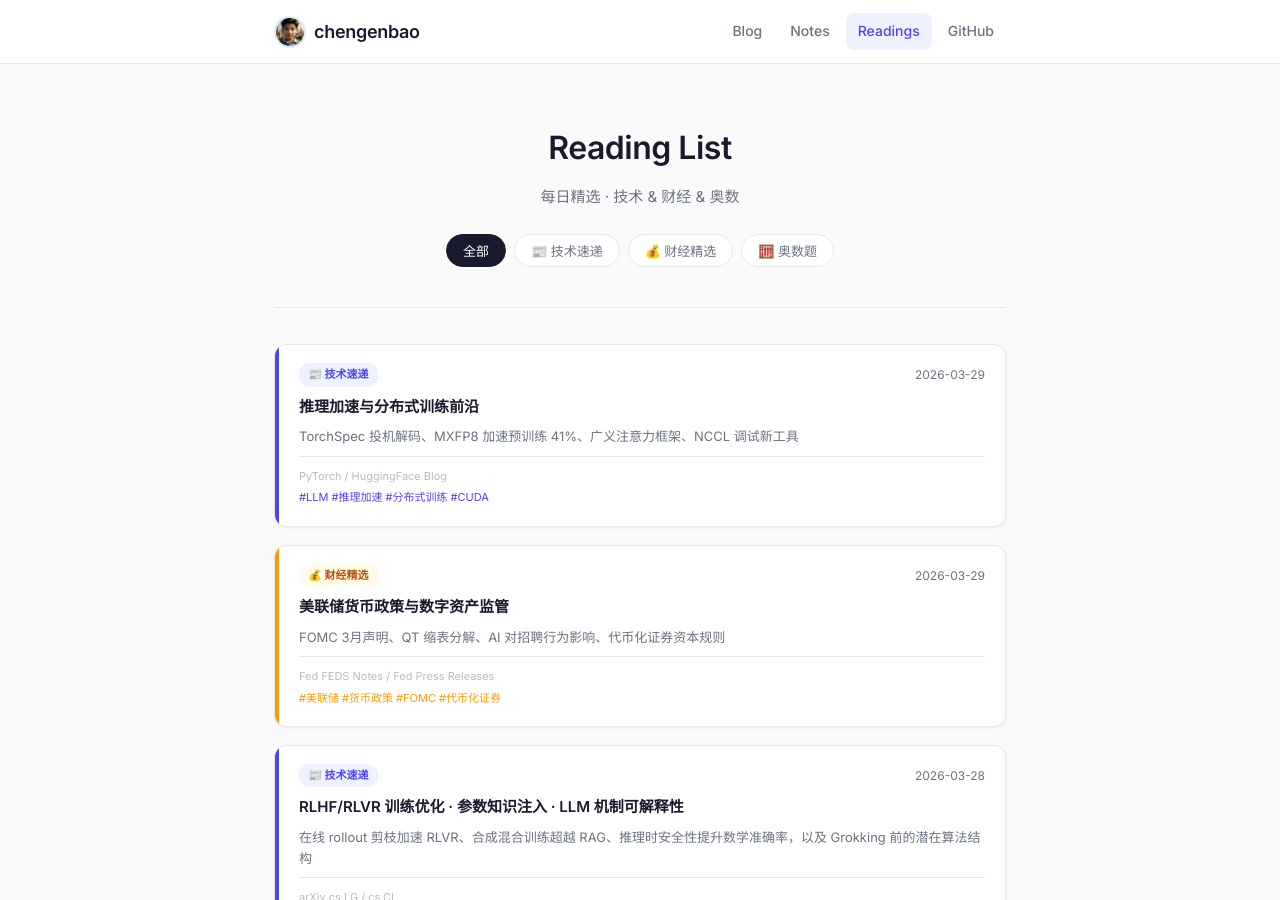
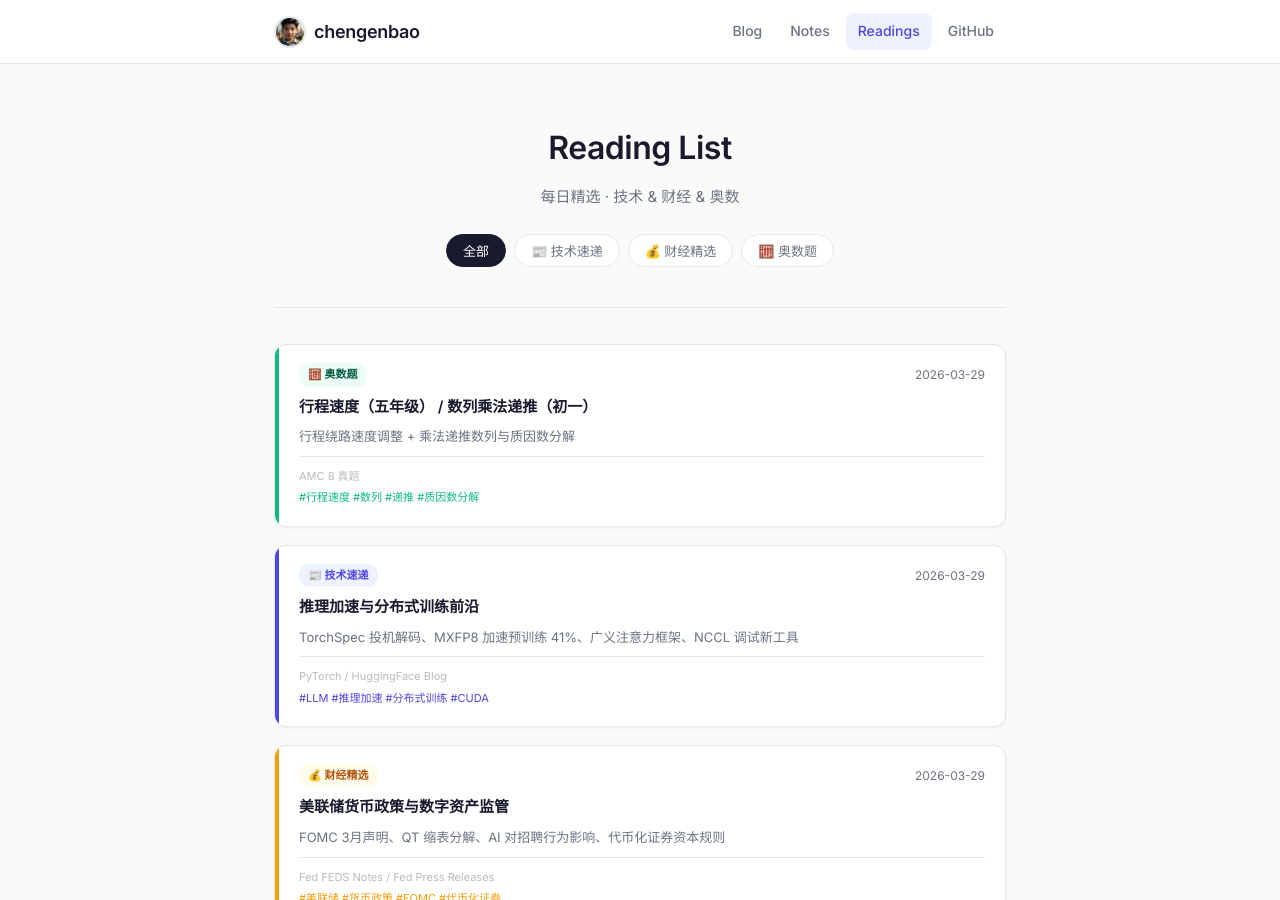
Before and after one commit to chengenbao/chengenbao.github.io, a Jekyll site: the page built from reading-list/index.md, in a window 1280 px wide and 900 px high. Built offline with Jekyll 4.4.1, drawn with Linux system fonts in a browser that asks for light colours.

Commit message:
add math card 2026-03-29

```diff
--- a/reading-list/index.md
+++ b/reading-list/index.md
@@ -18,6 +18,21 @@ permalink: /reading-list/
   </div>
 
   <div class="rl-grid">
+<a class="rl-card math" href="/reading-list/2026-03-29-math/">
+  <div class="rl-accent"></div>
+  <div class="rl-body">
+    <div class="rl-top">
+      <span class="rl-badge math">🧮 奥数题</span>
+      <time>2026-03-29</time>
+    </div>
+    <h2>行程速度（五年级） / 数列乘法递推（初一）</h2>
+    <p>行程绕路速度调整 + 乘法递推数列与质因数分解</p>
+    <div class="rl-meta">
+      <span class="rl-source">AMC 8 真题</span>
+      <span class="rl-tags">#行程速度 #数列 #递推 #质因数分解</span>
+    </div>
+  </div>
+</a>
 <a class="rl-card tech" href="/reading-list/2026-03-29-tech-daily/">
   <div class="rl-accent"></div>
   <div class="rl-body">
```
